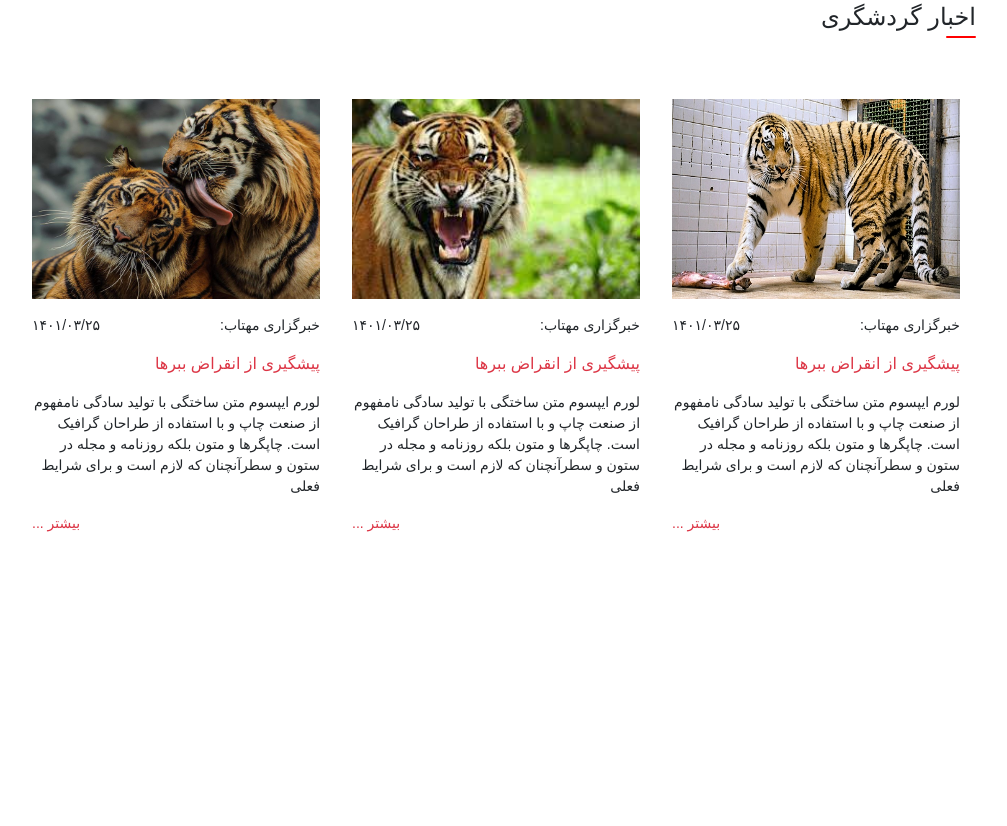
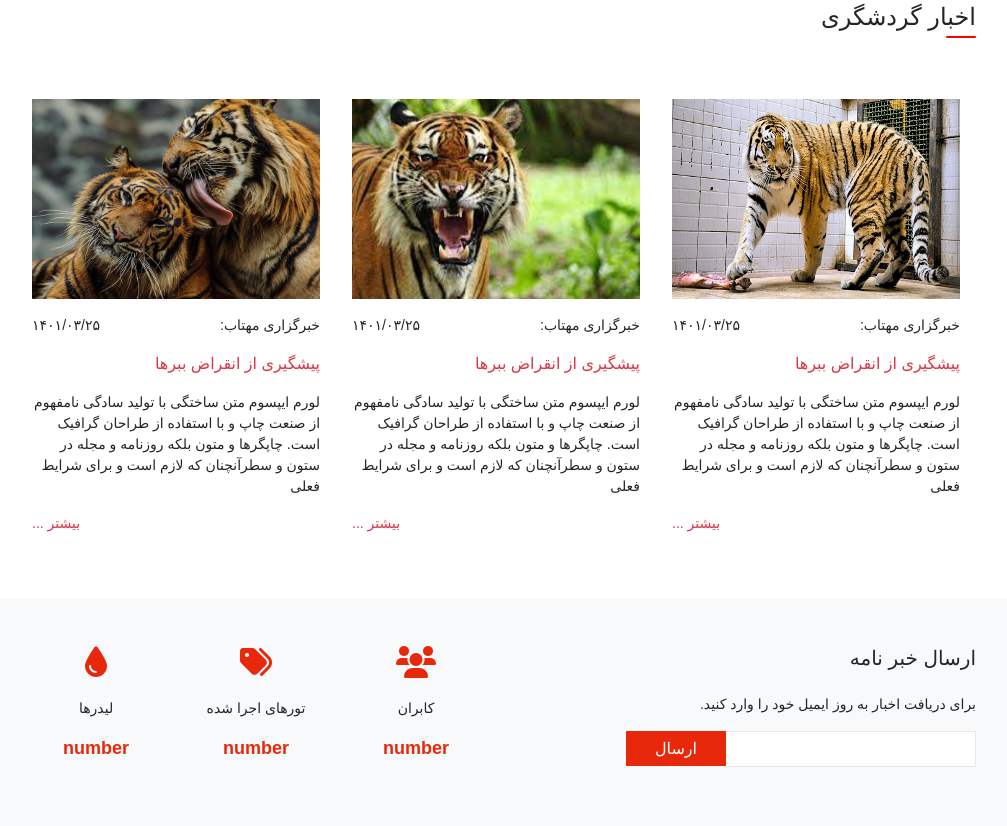
Before and after one commit to shima-abbasian/tourism, a plain HTML site: page index.html in a window 1280 px wide. Shown: the part 1960-2786 px from the top of the page, without its empty margins (144-1151 px from the left). Before the commit the page ends 2558 px from the top, so only its background shows below. Drawn offline with nearby package versions, Linux system fonts and the light colour scheme.

Commit message:
add html and css newsletter place

```diff
--- a/css/custom.css
+++ b/css/custom.css
@@ -400,7 +400,7 @@ div .badgesStar {
 .numCounter {
     font-size: 55px;
     font-weight: bolder;
-    font-family:'IRANSansWeb';
+    font-family: 'IRANSansWeb';
 }
 
 .counterTitle div {
@@ -410,7 +410,8 @@ div .badgesStar {
 .counterTitle button {
     width: 300px;
 }
-.underline{
+
+.underline {
     width: 30px;
     height: 2px;
     background-color: #ff0000;
@@ -418,11 +419,50 @@ div .badgesStar {
     margin: -12px 0 45px 0;
 }
 
-.cart-aboutPlace img{
+.cart-aboutPlace img {
     height: 200px;
     width: 100%;
 }
 
+.newsLetter {
+    background-color: #F8F9FA;
+}
+
+.emailSubmit {
+    width: 100px;
+    height: 35px;
+    background-color: #E7280B;
+    color: white;
+    border-style: none;
+    cursor: pointer;
+}
+
+.newsLetter input {
+    border: 1px solid rgba(217, 217, 217, 0.6);
+    border-left: none;
+    height: 36px;
+    width: 250px;
+    padding: 5px 10px;
+}
+
+.newsLetter input:focus-visible {
+    border: 1px solid #d9d9d9;
+    outline: none;
+}
+.detailsSite div{
+    text-align: center;
+
+}
+.detailsSite i{
+    margin: 0 0 20px 0;
+    font-size: xx-large;
+    color: #E7280B;
+}
+.detailsSite div p:last-child{
+    color: #E7280B;
+    font-size: large;
+    font-weight: bold;
+}
 
 
 
@@ -454,22 +494,35 @@ div .badgesStar {
     .circleHolderImg img {
         width: 80px;
     }
-    .counterTitle{
+
+    .counterTitle {
         text-align: center;
         color: white;
         padding: 30px 0;
     }
+
     .counterTitle button {
         margin: 5px 0;
     }
-    .numCounter{
+
+    .numCounter {
         font-size: 30px;
     }
 
-    .counterBackground,.counterGrayShadow{
+    .counterBackground, .counterGrayShadow {
         height: 280px;
     }
-    .titleBanner{
+
+    .titleBanner {
         height: 40%;
     }
+
+    .newsLetter input {
+        width: 60%;
+    }
+
+    .detailsSite div {
+        margin: 0 auto;
+        text-align: center;
+    }
 }
--- a/index.html
+++ b/index.html
@@ -337,7 +337,8 @@
                     <p class="small d-inline">۱۴۰۱/۰۳/۲۵</p>
                 </div>
                 <p class="text-danger">پیشگیری از انقراض ببرها</p>
-                <p class="small">لورم ایپسوم متن ساختگی با تولید سادگی نامفهوم از صنعت چاپ و با استفاده از طراحان گرافیک است. چاپگرها و متون بلکه روزنامه و مجله در ستون و سطرآنچنان که لازم است و برای شرایط فعلی </p>
+                <p class="small">لورم ایپسوم متن ساختگی با تولید سادگی نامفهوم از صنعت چاپ و با استفاده از طراحان گرافیک
+                    است. چاپگرها و متون بلکه روزنامه و مجله در ستون و سطرآنچنان که لازم است و برای شرایط فعلی </p>
             </div>
             <div class="">
                 <p class="small text-danger text-end ps-3 pe-3">بیشتر ...</p>
@@ -353,7 +354,8 @@
                     <p class="small d-inline">۱۴۰۱/۰۳/۲۵</p>
                 </div>
                 <p class="text-danger">پیشگیری از انقراض ببرها</p>
-                <p class="small">لورم ایپسوم متن ساختگی با تولید سادگی نامفهوم از صنعت چاپ و با استفاده از طراحان گرافیک است. چاپگرها و متون بلکه روزنامه و مجله در ستون و سطرآنچنان که لازم است و برای شرایط فعلی </p>
+                <p class="small">لورم ایپسوم متن ساختگی با تولید سادگی نامفهوم از صنعت چاپ و با استفاده از طراحان گرافیک
+                    است. چاپگرها و متون بلکه روزنامه و مجله در ستون و سطرآنچنان که لازم است و برای شرایط فعلی </p>
             </div>
             <div class="">
                 <p class="small text-danger text-end ps-3 pe-3">بیشتر ...</p>
@@ -369,18 +371,49 @@
                     <p class="small d-inline">۱۴۰۱/۰۳/۲۵</p>
                 </div>
                 <p class="text-danger">پیشگیری از انقراض ببرها</p>
-                <p class="small">لورم ایپسوم متن ساختگی با تولید سادگی نامفهوم از صنعت چاپ و با استفاده از طراحان گرافیک است. چاپگرها و متون بلکه روزنامه و مجله در ستون و سطرآنچنان که لازم است و برای شرایط فعلی </p>
+                <p class="small">لورم ایپسوم متن ساختگی با تولید سادگی نامفهوم از صنعت چاپ و با استفاده از طراحان گرافیک
+                    است. چاپگرها و متون بلکه روزنامه و مجله در ستون و سطرآنچنان که لازم است و برای شرایط فعلی </p>
             </div>
             <div class="">
                 <p class="small text-danger text-end ps-3 pe-3">بیشتر ...</p>
             </div>
         </div>
-
-
     </div>
 </div>
-
-
+<!--newsLetter-->
+<div class="newsLetter">
+    <div class="row container w-75 m-auto">
+        <!--rightSide-->
+        <div class="col-md-6 col-12 pt-5 pb-5">
+            <div class="col-12">
+                <h5 class="mb-4">ارسال خبر نامه</h5>
+                <p class="small">برای دریافت اخبار به روز ایمیل خود را وارد کنید.</p>
+            </div>
+            <div class="row ol-12">
+                <input type="email">
+                <button type="submit" class="emailSubmit">ارسال</button>
+            </div>
+        </div>
+        <!--leftSide-->
+        <div class="detailsSite row col-md-6 col-12 pt-5 pb-5">
+            <div class="col-md-4 col-4">
+                <i class="fa fa-users"></i>
+                <p class="small">کابران</p>
+                <p class="userCounter">number</p>
+            </div>
+            <div class="col-md-4 col-4">
+                <i class="fa fa-tags"></i>
+                <p class="small">تورهای اجرا شده</p>
+                <p>number</p>
+            </div>
+            <div class="col-md-4 col-4">
+                <i class="fa fa-tint"></i>
+                <p class="small">لیدرها</p>
+                <p>number</p>
+            </div>
+        </div>
+    </div>
+</div>
 <script src="bootstrap-5/js/bootstrap.min.js"></script>
 <script src="js/jquery.js"></script>
 <script src="bootstrap-5/js/bootstrap.bundle.min.js"></script>
```
Also changed, not shown: js/custom.js (+22 -4 lines).
